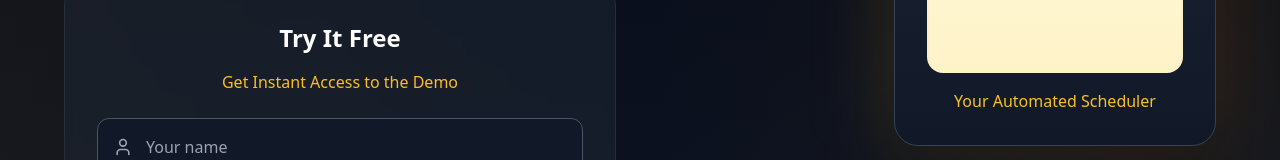
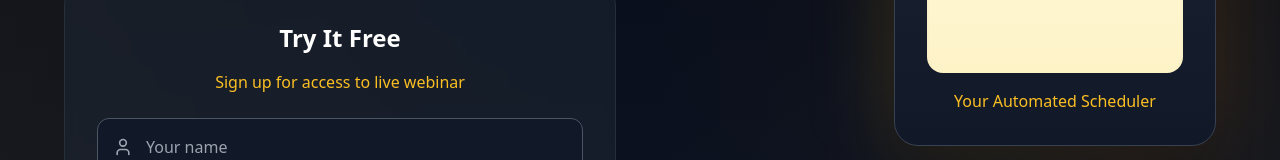
Before and after one commit to samsa221/landing, a React (Vite) app: page / in a window 1280 px wide. Shown: the part 493-653 px from the top of the page. Built offline with nearby package versions, Linux system fonts and the light colour scheme.

Commit message:
Update3 App.tsx

```diff
--- a/src/App.tsx
+++ b/src/App.tsx
@@ -48,7 +48,7 @@ function App() {
                 Try It Free
               </h3>
               <p className="text-amber-400 text-center mb-6 font-medium">
-                Get Instant Access to the Demo
+                Sign up for access to live webinar
               </p>
 
               {isSubmitted ? (
```
